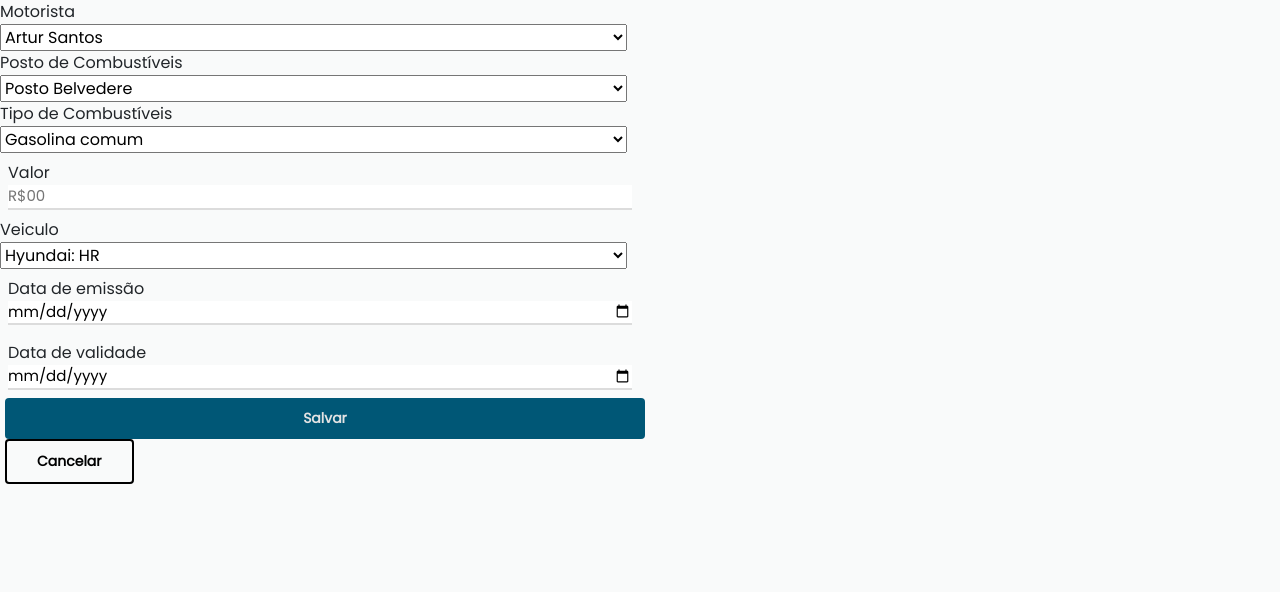
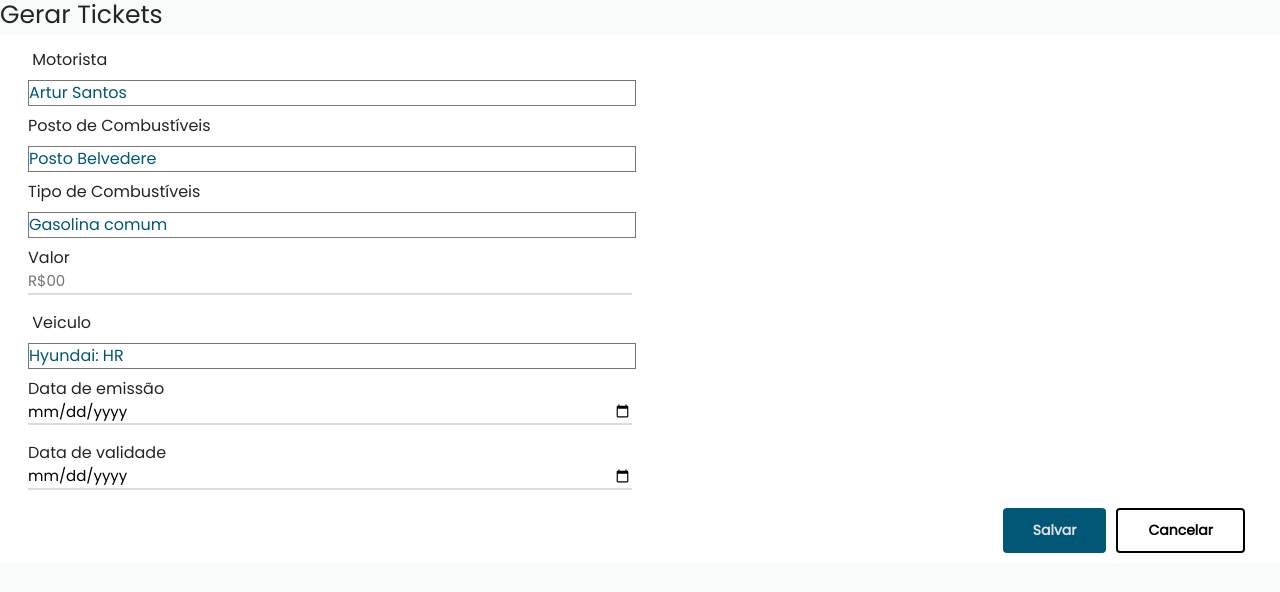
Before and after one commit to danielMachado3fs/projeto-integrador-pHp, a PHP site: template App/Views/tickets/gerarTickets.php in a window 1280 px wide. Shown: the top 592 px of the page. Run offline with PHP 8.4, Linux system fonts and the light colour scheme; the template is opened without the code that fills it, so the values that code supplies are empty; some libraries are stand-ins or nearby versions.

Commit message:
css select alterado

```diff
--- a/App/Views/tickets/gerarTickets.php
+++ b/App/Views/tickets/gerarTickets.php
@@ -1,11 +1,15 @@
-
+<div class="title">
+  <h1>Gerar Tickets</h1>
+</div>
+<div class="panelBody">
+  <div id="form">
 
             <form>
               <div class="divFormulario">
                 <div class="contentsFormulario">
 
                   <div>
-                    <label  for="motorista">Motorista</label>
+                    <label class="inputForm" for="motorista">&nbsp;Motorista</label>
 
                       <select  size="1" name="motorista">
                           <option> Artur Santos</option>
@@ -23,7 +27,7 @@
 
                   <div>
                     <div >
-                      <label for="postoCombustiveis">Posto de Combustíveis</label>
+                      <label class="inputForm" for="postoCombustiveis">Posto de Combustíveis</label>
                       <select  size="1" name="postos">
                         <option> Posto Belvedere </option>
                         <option> Posto Ipiranga </option>
@@ -35,7 +39,7 @@
                     </select>
                     </div>
                     <div  >
-                      <label for="TipoCombustiveis">Tipo de Combustíveis</label>
+                      <label class="inputForm" for="TipoCombustiveis">Tipo de Combustíveis</label>
                       <select   size="1" name="tiposCombustiveis">
                         <option> Gasolina comum </option>
                         <option> Gasolina aditivada </option>
@@ -51,7 +55,7 @@
                       <input class="input" type="number" name="valor" id="valor" placeholder="R$00">
                     </div>
                     <div  >
-                      <label for="veiculo">Veiculo</label>
+                      <label class="inputForm" for="veiculo">&nbsp;Veiculo</label>
                        <select  size="1" name="postos">
                         <option> Hyundai: HR</option>
                         <option> Hyundai: HD80 </option>
@@ -79,15 +83,15 @@
 
                   </div>
                 </div>
-                <div class="divBtn">
-                  <div>
-                    <input class="input" id="sendBtn" type="submit" value="Salvar">
-                    <!-- <button id="sendBtn">Salvar</button> -->
-                  </div>
-                  <div>
-                    <!-- <input id="cancelBtn" type="submit" value="Cancelar"> -->
-                    <button id="cancelBtn">Cancelar</button>
-                  </div>
-                </div>
+
               </div>
+              <div class="rodape_btn">
+        <button id="sendBtn" type="submit">Salvar</button>
+        <button id="cancelBtn">Cancelar</button>
+      </div>
             </form>
+
+
+
+          </div>
+    </div>
--- a/public/css/formulario.css
+++ b/public/css/formulario.css
@@ -95,7 +95,13 @@ input:focus {
     }
 }
 select{
-
+    margin-left:8px;
     width: 98%;
+     background-color: transparent;
+  border-bottom: 1px  0px 0px 0px solid gray;
+  padding: 0 2rem 0 0;
+  color: var(--text-color);
+  appearance: none;
+  cursor: pointer;
     /*height:40px;*/
   }
```
